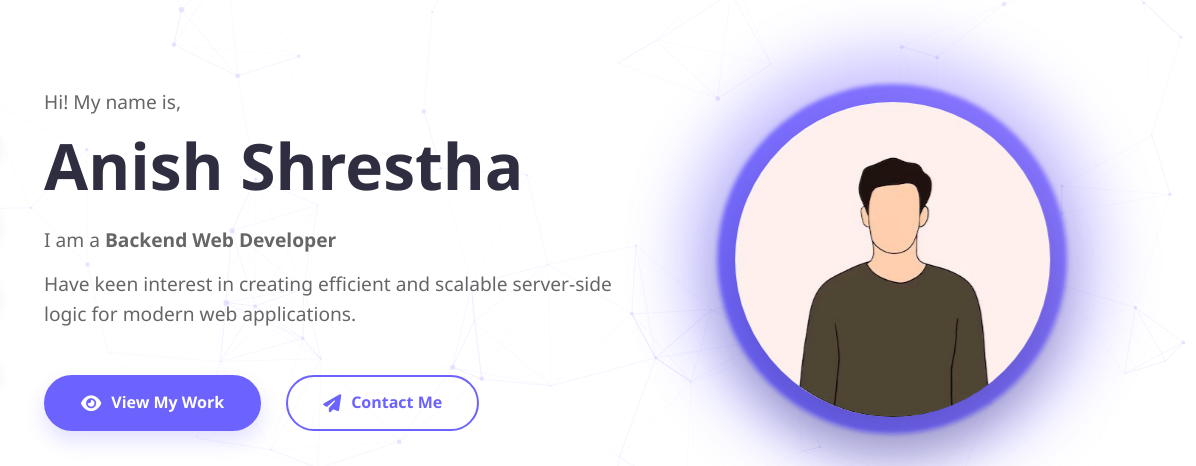
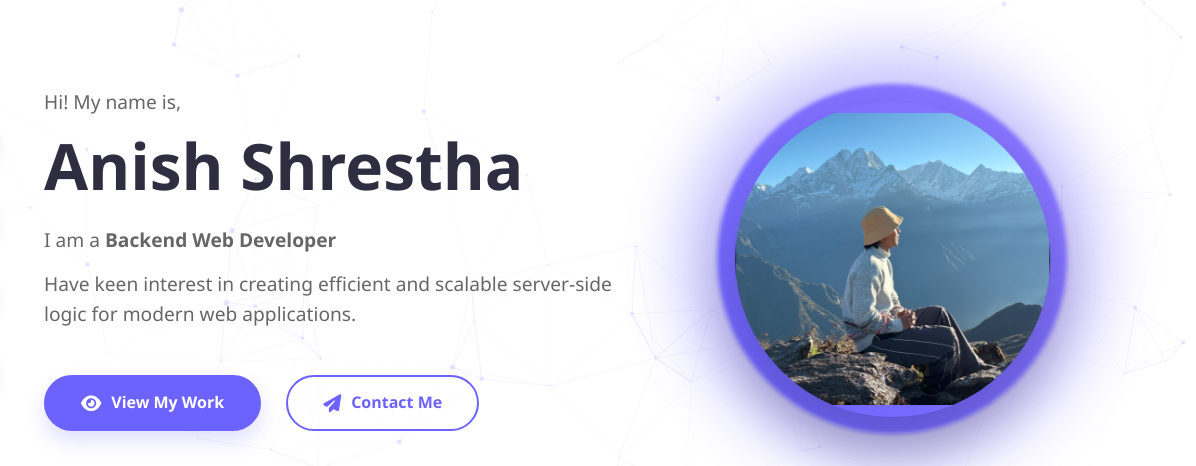
Before and after one commit to iamanish2061/anish.github.io, a plain HTML site: page index.html in a window 1280 px wide. Shown: the part 141-607 px from the top of the page, 84-1280 px from the left. Drawn offline with nearby package versions, Linux system fonts and the light colour scheme.

Commit message:
photo add

```diff
--- a/index.html
+++ b/index.html
@@ -58,7 +58,7 @@
         </div>
 
         <div class="hero-image">
-            <img src="profile-image.jpg" alt="Profile Image">
+            <img src="main-profile.png" alt="Profile Image">
         </div>
         <div class="scroll-down">
             <span>Scroll Down</span>
```
Also changed, not shown: main-profile.png (added).
